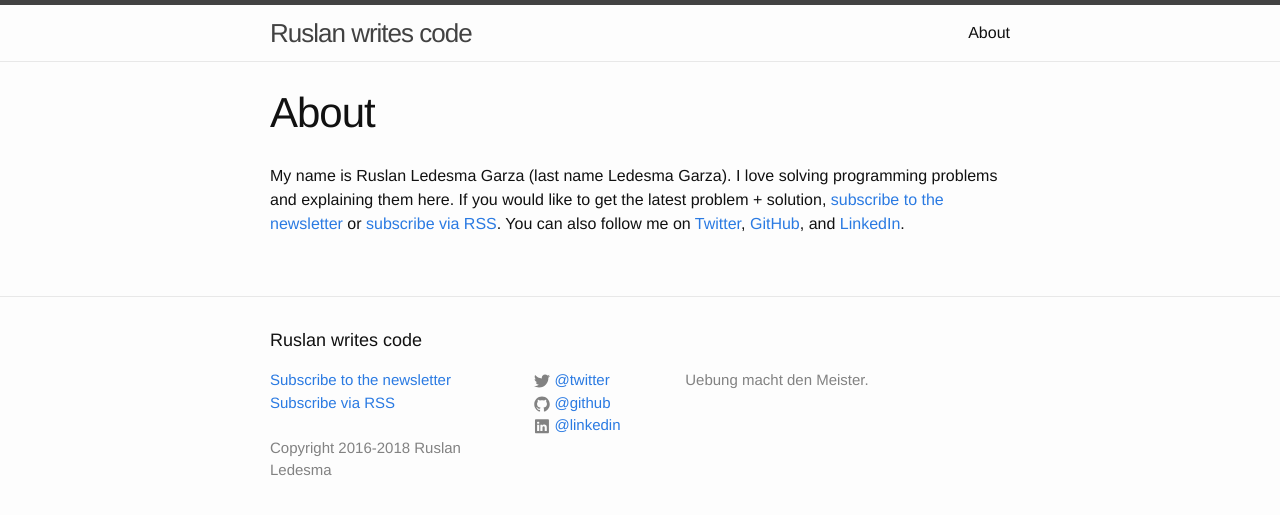
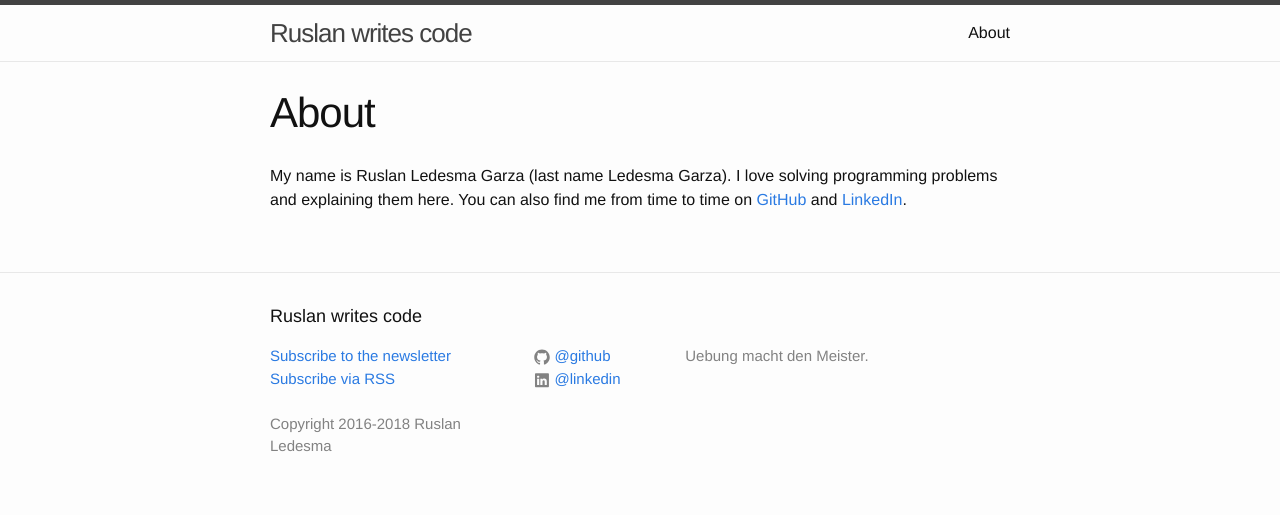
Before and after one commit to mrrusof/mrrusof.github.io, a Jekyll site: the page built from about.md, in a window 1280 px wide. Shown: the top 515 px of the page. Built offline with Jekyll 4.4.1, drawn with Linux system fonts in a browser that asks for light colours.

Commit message:
Remove subscribe call to action and twitter account from about.

```diff
--- a/_config.yml
+++ b/_config.yml
@@ -4,7 +4,6 @@ email: mrrusof@gmail.com
 description: "Uebung macht den Meister."
 baseurl: ""
 url: "http://ruslanledesma.com"
-twitter_username: mrrusof
 github_username: mrrusof
 linkedin_username: rusl%C3%A1n-ledesma-garza-78a65277
 
--- a/about.md
+++ b/about.md
@@ -5,12 +5,8 @@ permalink: /about/
 ---
 
 My name is Ruslan Ledesma Garza (last name Ledesma Garza).  I love
-solving programming problems and explaining them here.  If you would
-like to get the latest problem + solution, <a
-onclick="show_spopup()">subscribe to the newsletter</a> or <a href="{{
-"/feed.xml" | prepend: site.baseurl }}">subscribe via RSS</a>.  You
-can also follow me on <a href="https://twitter.com/{{
-site.twitter_username }}">Twitter</a>, <a href="https://github.com/{{
-site.github_username }}">GitHub</a>, and <a
+solving programming problems and explaining them here.  You can also
+find me from time to time on <a href="https://github.com/{{
+site.github_username }}">GitHub</a> and <a
 href="https://www.linkedin.com/in/{{ site.linkedin_username
 }}">LinkedIn</a>.
```
